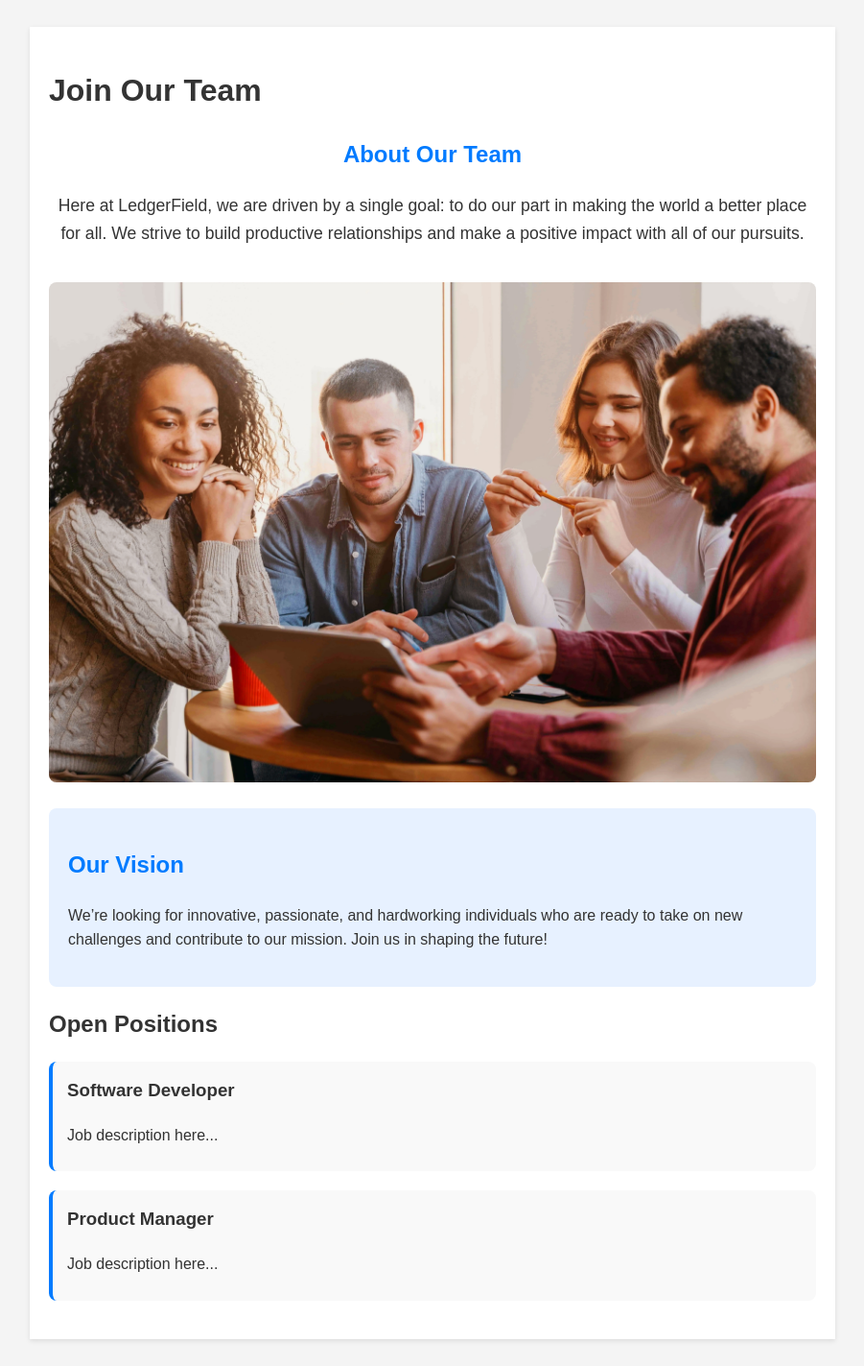
After one commit to MisterVaidas/form-LT, a Flask app: page /jobs in a window 1280 px wide. The commit adds this page. Shown: the whole page at 96% size, without its empty margins (189-1090 px from the left). Run offline with Flask 3, Linux system fonts and the light colour scheme.

Commit message:
Creating join team pages

```diff
--- a/process_form.py
+++ b/process_form.py
@@ -73,5 +73,14 @@ def index():
 def about():
     return render_template('about.html')
 
+@app.route('/jobs')
+def jobs():
+    job_offers = [
+        {'title': 'Software Developer', 'description': 'Job description here...'},
+        {'title': 'Product Manager', 'description': 'Job description here...'}
+    ]
+    return render_template('jobs.html', job_offers=job_offers)
+
+
 if __name__ == '__main__':
     app.run(debug=False)
--- /dev/null
+++ b/static/jobs.css
@@ -0,0 +1,76 @@
+body {
+    font-family: Arial, sans-serif;
+    line-height: 1.6;
+    color: #333;
+    background-color: #f4f4f4;
+    padding: 20px;
+}
+
+.jobs-container {
+    max-width: 800px;
+    margin: auto;
+    background: white;
+    padding: 20px;
+    box-shadow: 0 2px 5px rgba(0,0,0,0.1);
+}
+
+h1, h2, h3 {
+    color: #333;
+}
+
+.team-intro {
+    text-align: center;
+}
+
+.team-intro h2 {
+    color: #007bff;
+}
+
+.team-intro p {
+    font-size: 1.1em;
+}
+
+.team-image {
+    max-width: 100%;
+    height: auto;
+    border-radius: 8px;
+    margin-top: 20px;
+}
+
+.vision-statement {
+    background-color: #e7f1ff;
+    padding: 20px;
+    margin-top: 20px;
+    border-radius: 8px;
+}
+
+.vision-statement h2 {
+    color: #007bff;
+}
+
+.job-opportunities {
+    margin-top: 20px;
+}
+
+.job-offer {
+    background-color: #f9f9f9;
+    padding: 15px;
+    border-left: 4px solid #007bff;
+    margin-bottom: 20px;
+    border-radius: 8px;
+}
+
+.job-offer h3 {
+    margin-top: 0;
+}
+
+.job-offer p {
+    margin-bottom: 10px;
+}
+
+@media (max-width: 768px) {
+    .jobs-container {
+        width: 95%;
+        padding: 10px;
+    }
+}
--- a/static/style.css
+++ b/static/style.css
@@ -170,8 +170,6 @@ button[type="submit"]:disabled:hover {
   margin: 20px;
   cursor: pointer;
   border: none;
-  /*box-shadow: 0 0 10px #66ff66, 0 0 20px #66ff66, 0 0 40px #66ff66, 0 0 60px #66ff66;
-  animation: pulse 1.5s infinite alternate;*/
 }
 
 .join-team-btn:hover {
--- /dev/null
+++ b/templates/jobs.html
@@ -0,0 +1,35 @@
+<!DOCTYPE html>
+<html>
+<head>
+    <title>Job Opportunities - LedgerField</title>
+    <link rel="stylesheet" href="{{ url_for('static', filename='jobs.css') }}">
+</head>
+<body>
+    <div class="jobs-container">
+        <h1>Join Our Team</h1>
+
+        <div class="team-intro">
+            <h2>About Our Team</h2>
+            <p>Here at LedgerField, we are driven by a single goal: to do our part in making the world a better place for all. We strive to build productive relationships and make a positive impact with all of our pursuits.</p>
+            <img src="{{ url_for('static', filename='team.jpg') }}" alt="LedgerField Team" class="team-image">
+        </div>
+
+        <div class="vision-statement">
+            <h2>Our Vision</h2>
+            <p>We’re looking for innovative, passionate, and hardworking individuals who are ready to take on new challenges and contribute to our mission. Join us in shaping the future!</p>
+        </div>
+
+        <div class="job-opportunities">
+            <h2>Open Positions</h2>
+            {% for job in job_offers %}
+                <div class="job-offer">
+                    <h3>{{ job.title }}</h3>
+                    <p>{{ job.description }}</p>
+                </div>
+            {% else %}
+                <p>Currently, there are no open positions.</p>
+            {% endfor %}
+        </div>
+    </div>
+</body>
+</html>
```
Also changed, not shown: static/team.jpg (added).
